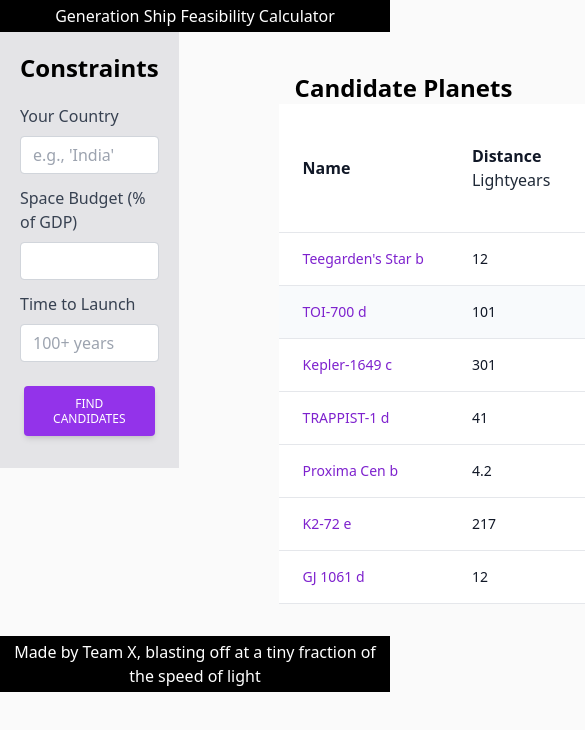
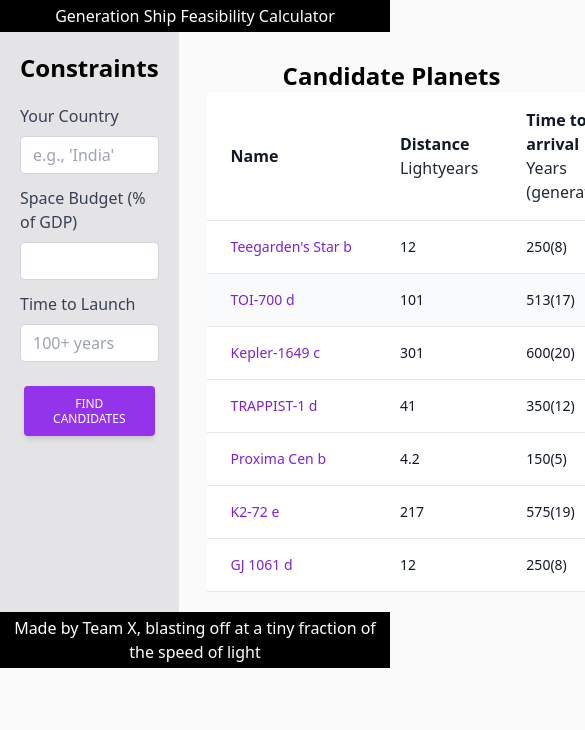
Before and after one commit to lshillman/Team-Rocket-s-Climate-Change-App, a plain HTML site: page index.html in a window 390 px wide. Shown: the top 730 px of the page, 585 px wide, since content can reach past the window. Drawn offline with nearby package versions, Linux system fonts and the light colour scheme.

Commit message:
added code to make the display responsive to screen size

```diff
--- a/assets/css/style.css
+++ b/assets/css/style.css
@@ -10,3 +10,7 @@ form label {
 #countryAutocomplete {
    width: 300px;
 }
+
+@media screen and (max-width: 1025px){
+
+}
--- a/index.html
+++ b/index.html
@@ -13,7 +13,7 @@
 <body>
     <header class="text-white text-center bg-black p-1">Generation Ship Feasibility Calculator</header>
     <main class="flex ">
-        <section class="bg-zinc-200 p-5 flex-wrap h-full">
+        <section class="bg-zinc-200 p-5 flex-wrap min-h-full">
             <header class="text-2xl mb-5 font-semibold">Constraints</header>
             <div class="flex-wrap justify-left">
                 <div class="mb-3 xl:w-96">
@@ -63,10 +63,10 @@
               </div>
         </section>
         <div class="justify-left">
-            <div class="w-full ">
-              <div class="p-5 mb-3 mflex-wrap sm:px-6 lg:px-8">
+            <div class="min-w-full min-h-full">
+              <div class="p-2 mb-3 mflex-wrap">
                 <div class="">
-                  <table class="ml-20 ">
+                  <table class="ml-5">
                     <thead class="border-b">
                     <header class="font-semibold pl-24 pt-5 font-bold text-2xl">Candidate Planets</header>
                       <tr class="odd:bg-white even:bg-slate-50">
```
